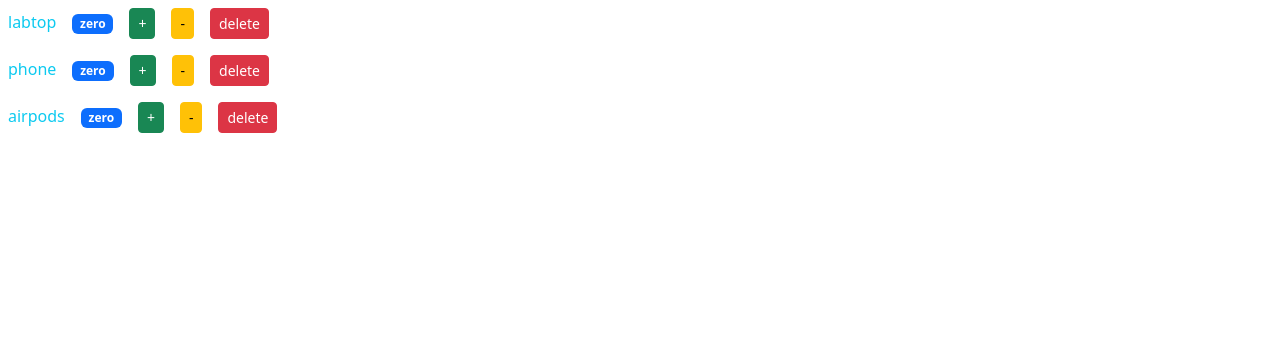
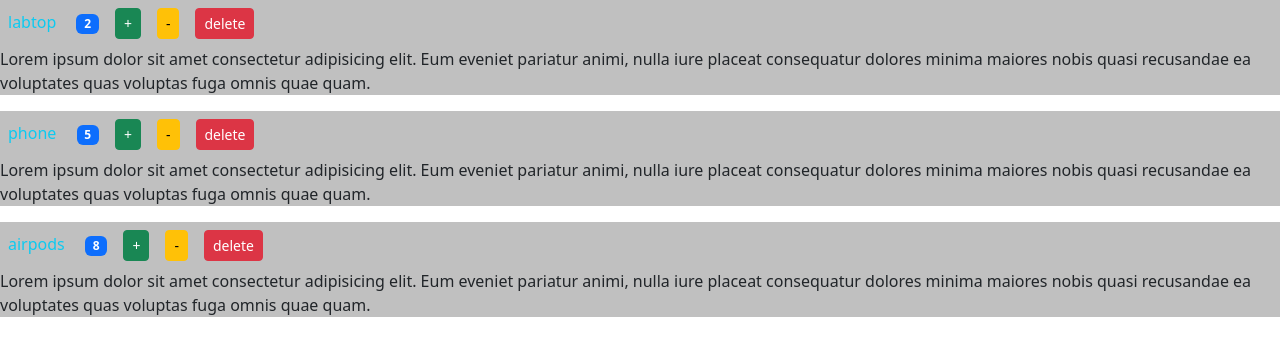
Before and after one commit to AmirTaki/react-toturial, a React (Create React App) app: page / in a window 1280 px wide. Shown: the top 356 px of the page. Built offline with nearby package versions, Linux system fonts and the light colour scheme.

Commit message:
map an array to a ClassComponent

```diff
--- a/src/components/product.jsx
+++ b/src/components/product.jsx
@@ -4,14 +4,14 @@
 class Product extends Component {
 
     state = {
-        count : 0
+        count : this.props.count
     }
     render() {
 
         const {productName} = this.props
 
         return (
-            <div>
+            <div style={{backgroundColor : 'silver'}}>
                 {/* <span className='m-2 text-info' > {this.props.productName} </span> */}
 
                 <span className='m-2 text-info' > {productName} </span>
@@ -25,6 +25,8 @@
                 <button onClick = {this.handelDecrement} className='m-2 btn btn-sm btn-warning '>-</button>
 
                 <button onClick = {this.handelDelete} className='m-2 btn btn-sm btn-danger'>delete</button>
+
+                {this.props.children}
 
            </div>
         )
--- a/src/components/products.jsx
+++ b/src/components/products.jsx
@@ -2,12 +2,25 @@
 import Product from './product';
 
 class Products extends Component {
+    state = {
+        prodects : [
+            {id : 1, count : 2, productName : "labtop"},
+            {id : 2, count : 5, productName : "phone"},
+            {id : 3, count : 8, productName : "airpods"},
+        ]
+    }
     render() {
         return(
         <>
-            <Product productName = "labtop"/>
-            <Product productName = "phone"/>
-            <Product productName = "airpods"/>
+            {this.state.prodects.map((p, index) => (
+
+              // <Product key = {index} productName = {p.productName} count = {p.count} />
+
+                <Product key = {index} productName = {p.productName} count = {p.count} >
+                   <p>Lorem ipsum dolor sit amet consectetur adipisicing elit. Eum eveniet pariatur animi, nulla iure placeat consequatur dolores minima maiores nobis quasi recusandae ea voluptates quas voluptas fuga omnis quae quam.</p>
+                </Product>
+
+            ))}
         </>
         )
     }
```
Also changed, not shown: src/index.js (+3 -4 lines).
